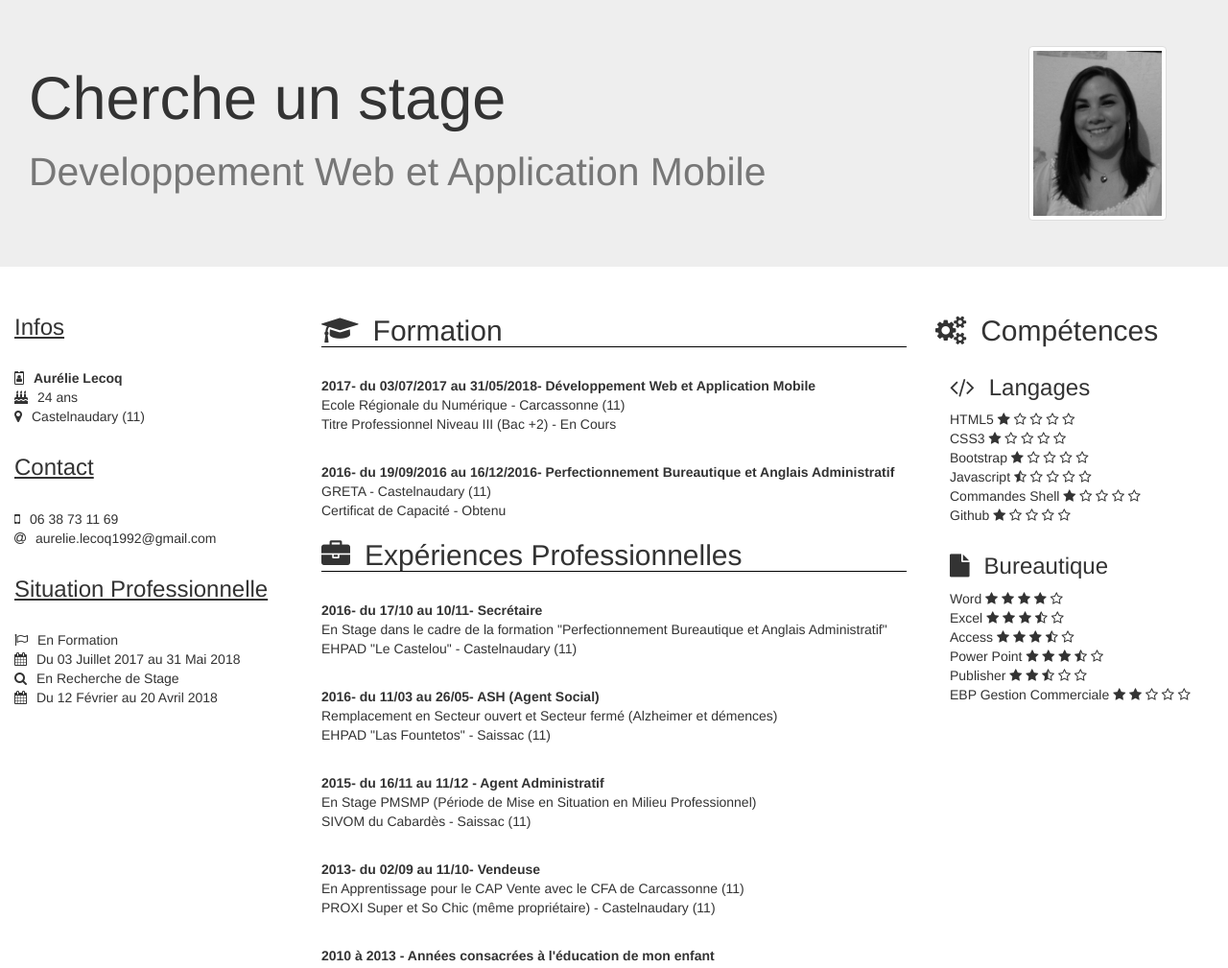
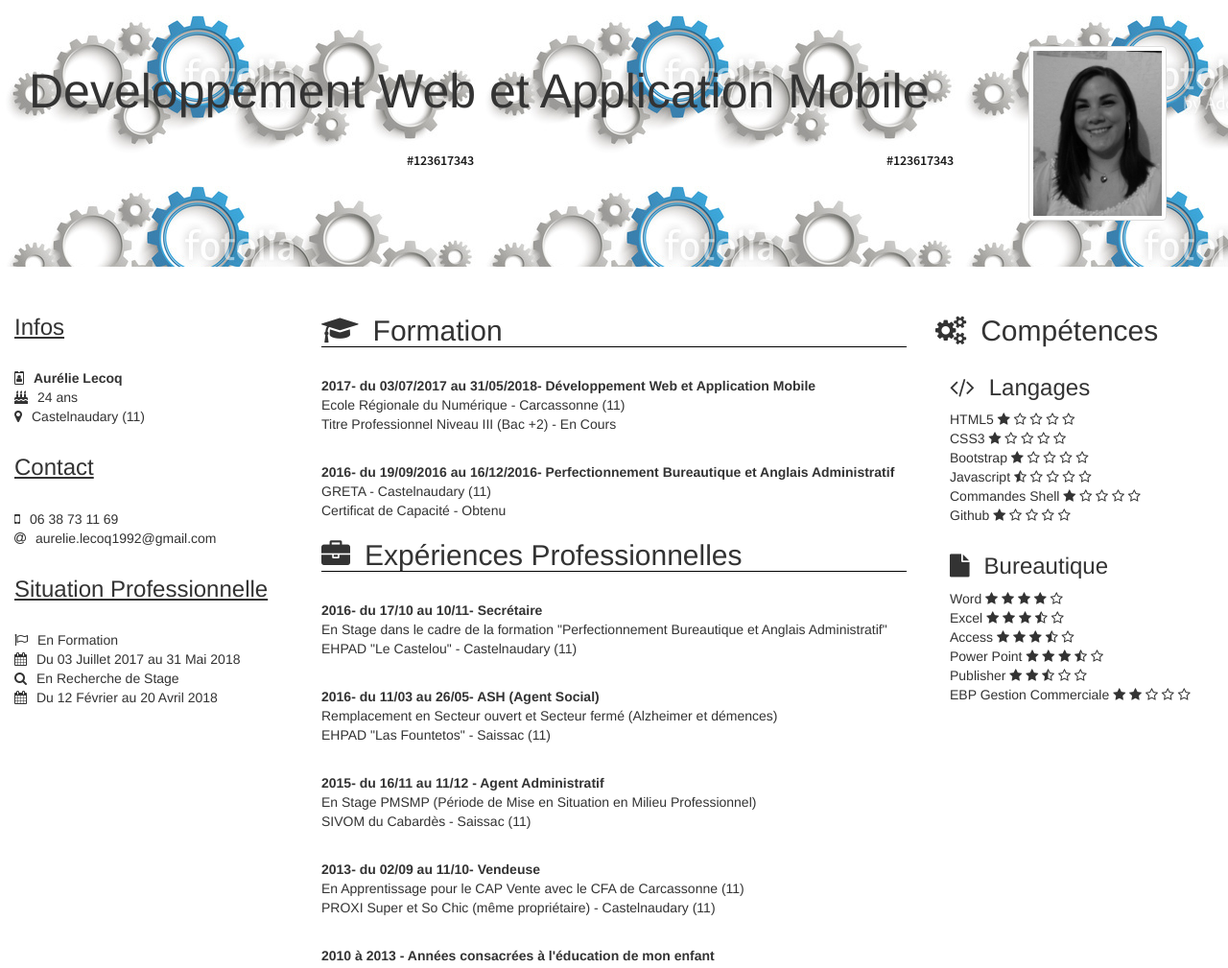
Before and after one commit to aurelie11/Cv-Aur-lie-Lecoq, a plain HTML site: page index.html in a window 1280 px wide. Shown: the top 1009 px of the page at 96% size. Drawn offline with Linux system fonts and the light colour scheme.

Commit message:
Changement Header T-text et Back-img

```diff
--- a/index.html
+++ b/index.html
@@ -14,7 +14,7 @@
 		<div class="jumbotron">
 			<div class="container-fluid">
 				<div class="col-md-10 col-sm-9">
-					<h1>Cherche un stage <br><small>Developpement Web et Application Mobile</small></h1>
+					<h1>Developpement Web et Application Mobile</h1>
 				</div>
 				<div class="col-md-2 col-sm-3">
 					<img src="ma-photo.jpg" class="img-thumbnail" alt="photo d'Aurelie Lecoq">
--- a/style.css
+++ b/style.css
@@ -1,6 +1,17 @@
+.jumbotron{
+  background-image: url("header1.jpg");
+}
+
+.jumbotron h1{
+  font-size: 50px;
+}
 
 .entete img{
 	height: 13em;
+}
+
+main{
+  background-image: url("background3");
 }
 
 .colonne-gauche h3{
```
Also changed, not shown: header1.jpg (added).
